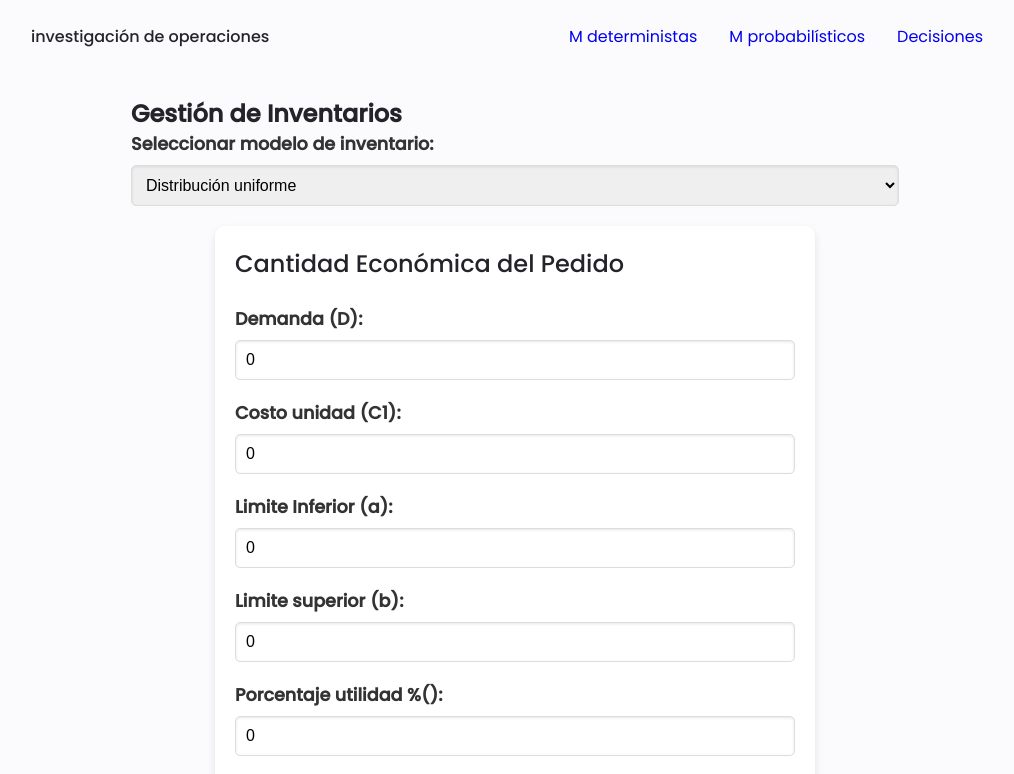
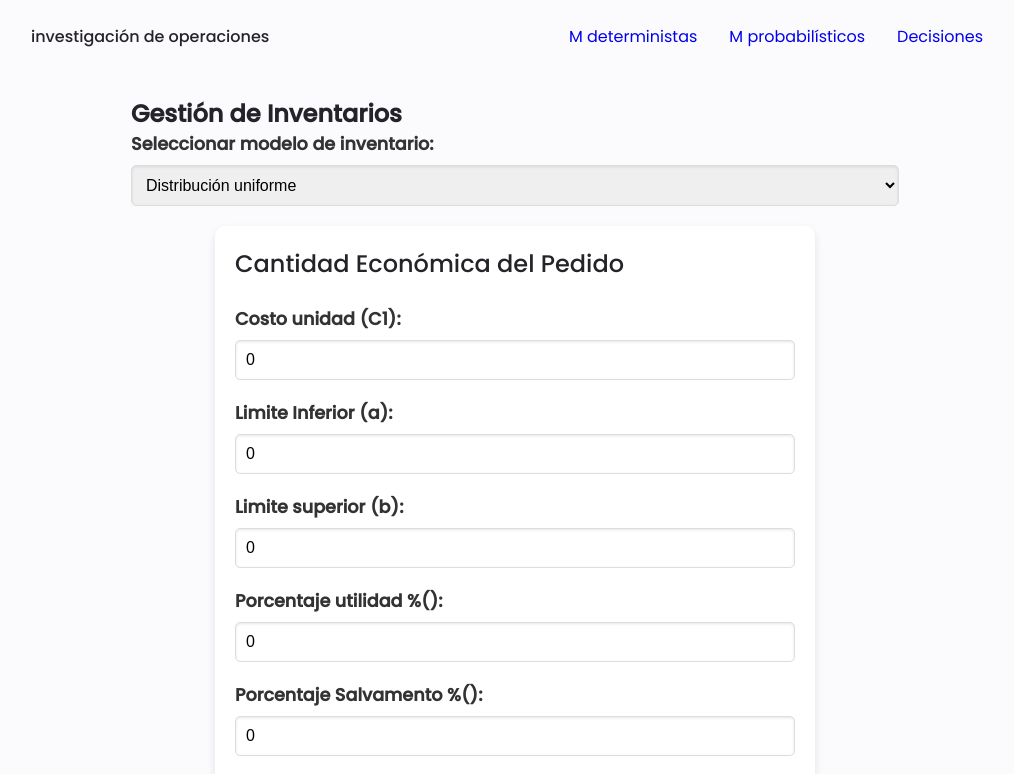
Before and after one commit to Jhonsebastianas/portafolio, a Next.js app: page /investigacion-de-operaciones/gestion-de-inventario/modelos-probabilisticos in a window 1280 px wide. Shown: the top 774 px of the page, without its empty margins (125-1139 px from the left). Built offline with nearby package versions, Linux system fonts and the light colour scheme.

Commit message:
Se elimina demanda para no confundir

```diff
--- a/src/pages/investigacion-de-operaciones/gestion-de-inventario/modelos-probabilisticos.js
+++ b/src/pages/investigacion-de-operaciones/gestion-de-inventario/modelos-probabilisticos.js
@@ -258,10 +258,10 @@ export default function Home() {
                 <StyledForm onSubmit={calcularDistribucionUniforme}>
                     <h2>Cantidad Económica del Pedido</h2>
                     <br></br>
-                    <FormGroup>
+                    {/* <FormGroup>
                         <StyledLabel>Demanda (D):</StyledLabel>
                         <StyledInput onChange={handleChange} id="demanda" name="demanda" type="number" value={cantidadEconomicaPedido.demanda} />
-                    </FormGroup>
+                    </FormGroup> */}
                     <FormGroup>
                         <StyledLabel>Costo unidad (C1):</StyledLabel>
                         <StyledInput onChange={handleChange} id="costoUnidad" name="costoUnidad" type="number" value={cantidadEconomicaPedido.costoUnidad} />
```
